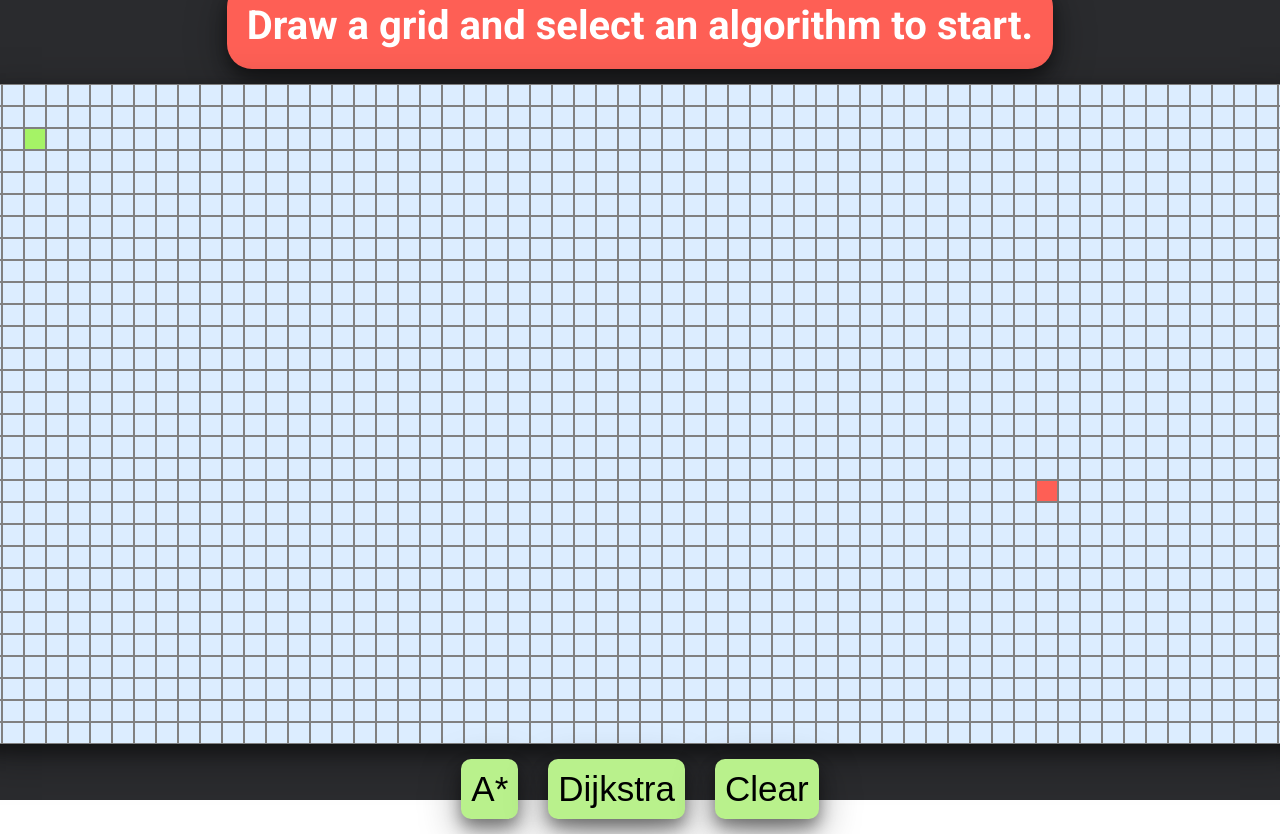
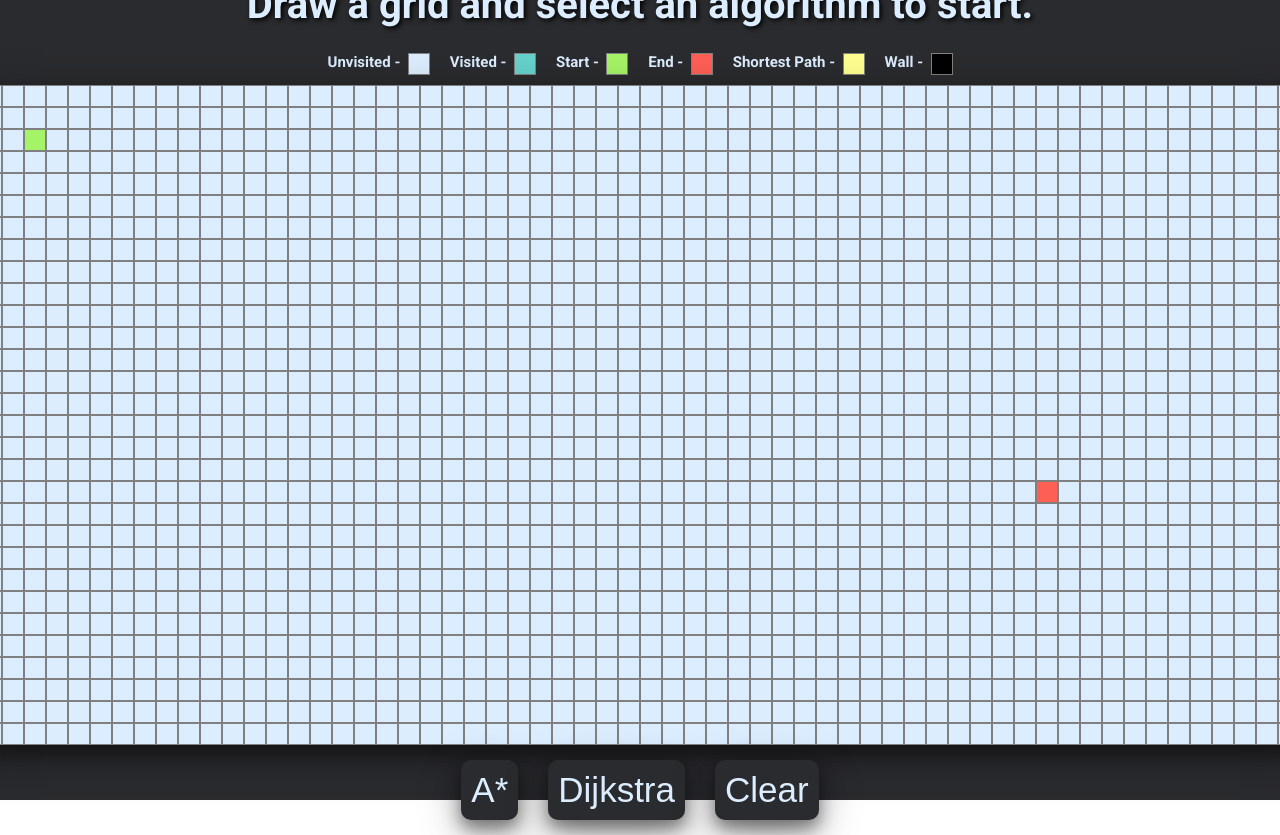
Before and after one commit to ShaneC0/Pathfinder, a React (Create React App) app: page / in a window 1280 px wide. Built offline with nearby package versions, Linux system fonts and the light colour scheme.

Commit message:
added an info bar describing the node types

```diff
--- a/src/App.js
+++ b/src/App.js
@@ -120,6 +120,26 @@ class App extends React.Component {
         <div className="container">
           <div className="pane">
             <div className="status">{this.state.searchStatus}</div>
+            <div className="info">
+              <div className="info-item">
+              Unvisited - &nbsp; <div className="node"></div>
+              </div>
+              <div className="info-item">
+              Visited - &nbsp; <div className="node node-visited"></div>
+              </div>
+              <div className="info-item">
+              Start - &nbsp; <div className="node node-start"></div>
+              </div>
+              <div className="info-item">
+              End - &nbsp; <div className="node node-end"></div>
+              </div>
+              <div className="info-item">
+              Shortest Path - &nbsp; <div className="node node-shortest"></div>
+              </div>
+              <div className="info-item">
+              Wall - &nbsp; <div className="node node-wall"></div>
+              </div>
+            </div>
             <div className="grid">
             {this.state.grid.map((row, rowIndex) => (
               <div className="grid-row" key={rowIndex}>
--- a/src/index.css
+++ b/src/index.css
@@ -54,19 +54,33 @@ body {
 .btn {
   padding: 10px;
   margin: 15px;
-  background: #b9f18c;
+  background: #2A2B2E;
+  color: #dcedff;
   font-size: 35px;
   border: none;
   border-radius: 10px;
   box-shadow: 0 8px 16px 0 rgba(0, 0, 0, 0.4), 0 12px 40px 0 rgba(0, 0, 0, 0.38);
 }
 
+.btn:hover {
+  background: #dcedff;
+  color: #2A2B2E;
+}
+
 .status {
-  background: #fe5f55;
-  padding: 20px;
   margin: 15px;
-  color: white;
+  color: #dcedff;
   font-size: 40px;
-  border-radius: 25px;
-  box-shadow: 0 8px 16px 0 rgba(0, 0, 0, 0.4), 0 12px 40px 0 rgba(0, 0, 0, 0.38);
+  text-shadow: 2px 2px 5px #000;
 }
+
+.info {
+  display: flex;
+  color: #dcedff;
+  font-size: 15px;
+}
+
+.info-item {
+  display: flex;
+  margin: 10px;
+}
```
